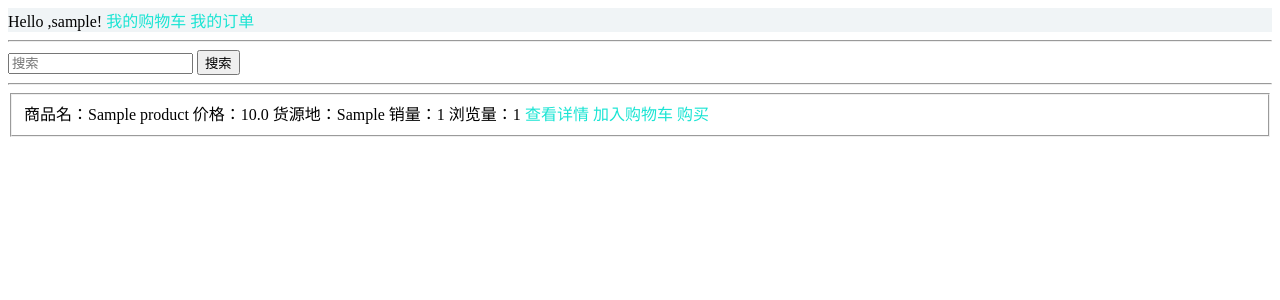
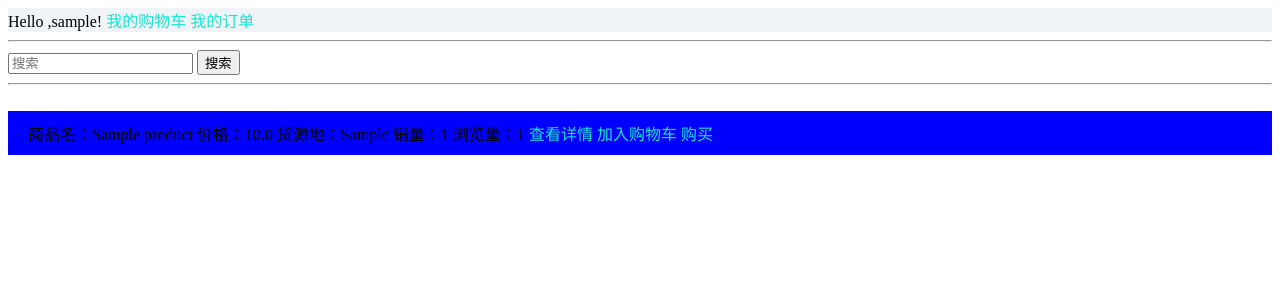
Before and after one commit to yj2017/ManagerSys, a Flask app: page /index in a window 1280 px wide. Shown: the top 300 px of the page. Run offline with Flask 2, Linux system fonts and the light colour scheme; the visitor is signed in with stand-in values (Sample User, id 1); tables that the repository leaves empty hold one stand-in row (values such as "Sample post").

Commit message:
奇偶行不同色

```diff
--- a/templates/index.html
+++ b/templates/index.html
@@ -28,9 +28,9 @@
             <button type="submit" class="loginBtn">搜索</button>
         </form>
         <hr />
+        <ul>
             {% for prod in prods%}
-
-        <fieldset>
+            <li style="display:block;">
                 商品名：{{prod.name}}
                 价格：{{prod.price}}
                 货源地：{{prod.origination}}
@@ -40,9 +40,19 @@
                 <a href="product_detail/{{prod.productID}}" class="forgetLink">查看详情</a>
                 <a href="add_cart/{{prod.productID}}" class="forgetLink">加入购物车</a>
                 <a href="buy/{{prod.productID}}" class="forgetLink">购买</a>
-        </fieldset>
+            </li>
             {%endfor%}
+        </ul>
     </div>
 </body>
+<style>
+    li:nth-of-type(even) {
+        background-color: green;
+    }
+
+    li:nth-of-type(odd) {
+        background-color: blue;
+    }
+</style>
 
 </html>
```
Lines whose indentation alone changed are shown as unchanged.
